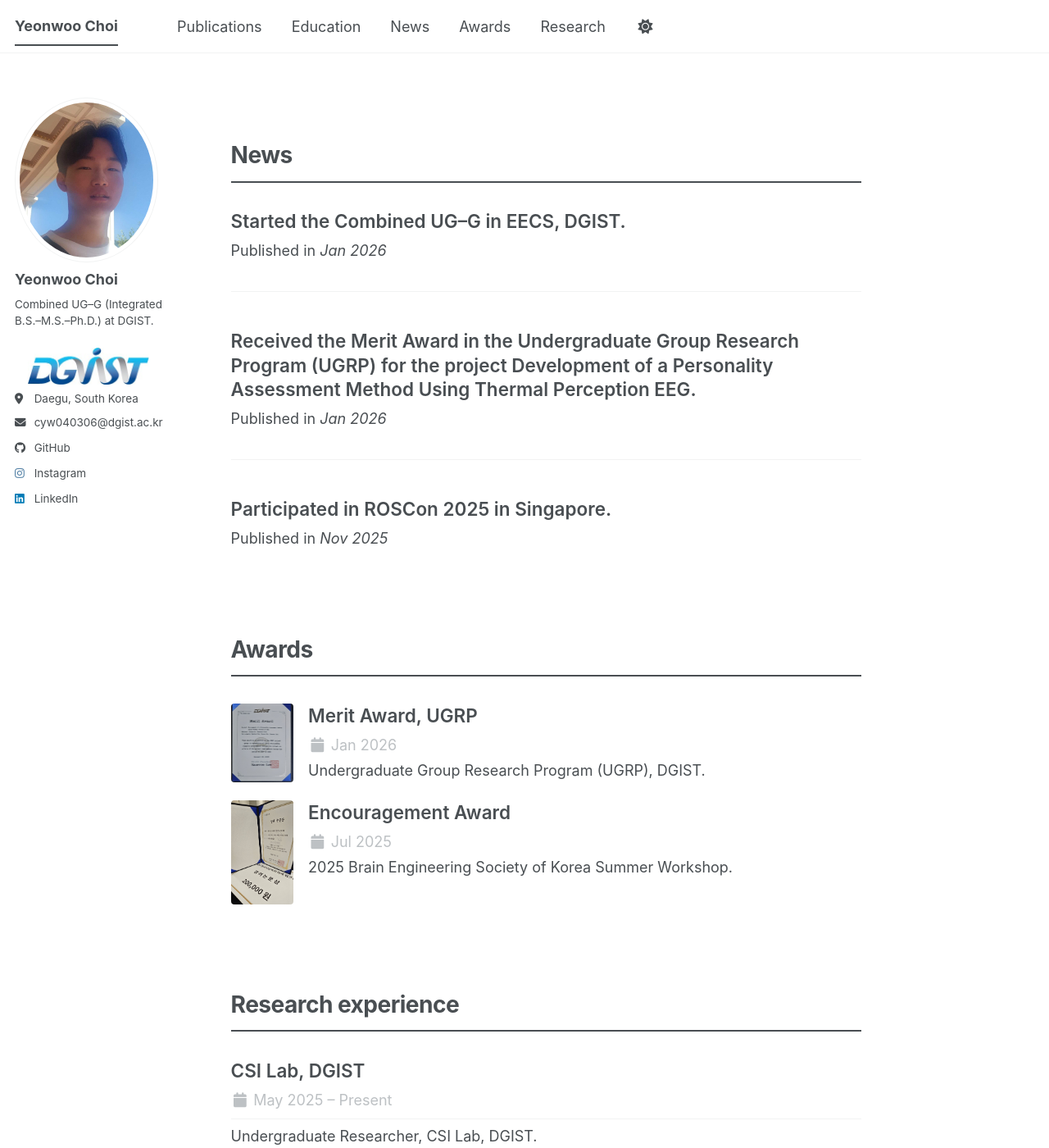
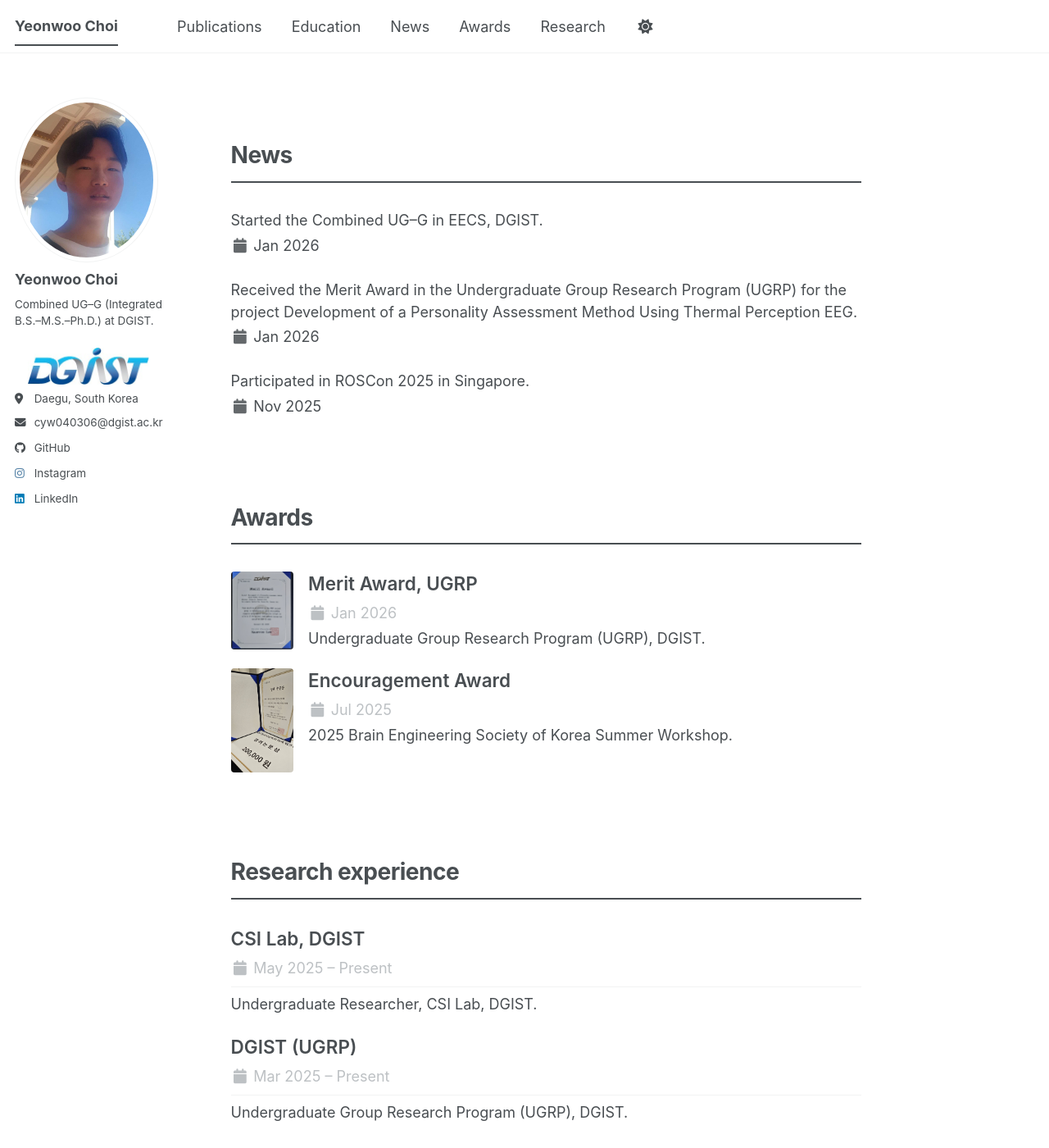
Before and after one commit to CTypeCharger/CTypeCharger.github.io, a Jekyll site: the page built from _pages/about.html, in a window 1280 px wide and 1400 px high, scrolled down 1356 px. Shown: the whole window at 82% size. Built offline with Jekyll 4.4.1, drawn with Linux system fonts in a browser that asks for light colours; a script bundle is joined from its source files by our own code; library files that are not in the unit come from our copies.

Commit message:
News typography like publication meta; spacing; title links to #about; ROSCon
Made-with: Cursor

```diff
--- a/_includes/archive-single.html
+++ b/_includes/archive-single.html
@@ -64,14 +64,12 @@
           <p> {{ post.type }}, <i>{{ post.venue }}</i>, {{ post.date | default: "1900-01-01" | date: "%Y" }} </p>
         {% elsif post.collection == 'publications' %}
           <p>Published in <i>{{ post.venue }}</i>, {{ post.date | default: "1900-01-01" | date: "%Y" }} </p>
-        {% elsif post.collection == 'news' %}
-          {% if post.period %}
-          <p>Published in <i>{{ post.period }}</i></p>
-          {% elsif post.date %}
-          <p>Published in <i>{{ post.date | date: "%b %Y" }}</i></p>
+        {% elsif post.period %}
+          {% if post.collection == 'news' %}
+          <p class="archive__item-news-meta"><i class="fa fa-fw fa-calendar" aria-hidden="true"></i> {{ post.period }}</p>
+          {% else %}
+          <p class="page__meta"><i class="fa fa-fw fa-calendar" aria-hidden="true"></i> {{ post.period }}</p>
           {% endif %}
-        {% elsif post.period %}
-          <p class="page__meta"><i class="fa fa-fw fa-calendar" aria-hidden="true"></i> {{ post.period }}</p>
         {% elsif post.date %}
          <p class="page__date"><strong><i class="fa fa-fw fa-calendar" aria-hidden="true"></i> {{ site.data.ui-text[site.locale].date_label | default: "Published:" }}</strong> <time datetime="{{ post.date | default: "1900-01-01" | date_to_xmlschema }}">{{ post.date | default: "1900-01-01" | date: "%B %d, %Y" }}</time></p>
         {% endif %}
--- a/_includes/masthead.html
+++ b/_includes/masthead.html
@@ -6,7 +6,7 @@
         <button><span class="navicon"></span></button>
         <ul class="visible-links">
           <li class="masthead__menu-item masthead__menu-item--lg persist {% if page.url == '/' or page.url == '/index.html' %}selected{% endif %}">
-            <a href="{{ base_path }}/#about-intro">{{ site.title }}</a>
+            <a href="{{ base_path }}/#about">{{ site.title }}</a>
           </li>
           {% for link in site.data.navigation.main %}
             {% if link.url contains 'http' %}
--- a/_pages/about.html
+++ b/_pages/about.html
@@ -13,7 +13,7 @@ redirect_from:
   - /research-experience/
 ---
 
-<p id="about-intro">Hi, my name is <strong>Yeonwoo Choi</strong>. I am a Combined UG–G (Integrated B.S.–M.S.–Ph.D.) student at <a href="https://www.dgist.ac.kr/">DGIST</a> (Daegu Gyeongbuk Institute of Science and Technology), South Korea, and a member of the <a href="https://csi.dgist.ac.kr/">CSI Lab</a>. I work on <strong>ROS 2</strong>, <strong>middleware</strong>, and <strong>networked robotic systems</strong> — especially how discovery and discovery traffic behave when many robots share a wireless network.</p>
+<p id="about">Hi, my name is <strong>Yeonwoo Choi</strong>. I am a Combined UG–G (Integrated B.S.–M.S.–Ph.D.) student at <a href="https://www.dgist.ac.kr/">DGIST</a> (Daegu Gyeongbuk Institute of Science and Technology), South Korea, and a member of the <a href="https://csi.dgist.ac.kr/">CSI Lab</a>. I work on <strong>ROS 2</strong>, <strong>middleware</strong>, and <strong>networked robotic systems</strong> — especially how discovery and discovery traffic behave when many robots share a wireless network.</p>
 
 <h2 id="research-interests">Research interests</h2>
 <ul>
@@ -58,7 +58,7 @@ redirect_from:
 </div>
 
 <h2 id="news">News</h2>
-<div class="archive archive--news">
+<div class="archive">
 {% assign sorted_news = site.news | sort: 'date' | reverse %}
 {% for post in sorted_news %}
   {% include archive-single.html %}
--- a/_sass/layout/_archive.scss
+++ b/_sass/layout/_archive.scss
@@ -116,25 +116,38 @@
     margin-top: 0;
   }
 
-  /* News list: same spacing as publication-inline; meta line matches publication <p> (body text, not .page__meta) */
-  .archive--news .list__item {
-    margin-bottom: 2.5em;
-    padding-bottom: 2em;
-    border-bottom: 1px solid var(--global-border-color);
+  /* News: match body <p> in .publication-inline (“Published in …”) — size & weight only */
+  .archive__item--news {
+    margin-bottom: 1.5em;
 
-    &:last-child {
-      margin-bottom: 0;
+    .archive__item-title {
+      margin-top: 0;
+      margin-bottom: 0.2em;
       padding-bottom: 0;
-      border-bottom: 0;
+      font-family: $global-font-family;
+      font-size: 1em;
+      font-weight: 400;
+      line-height: 1.5;
+      letter-spacing: normal;
+      color: var(--global-text-color);
+    }
+
+    .archive__item-news-meta {
+      margin: 0;
+      font-family: $global-font-family;
+      font-size: 1em;
+      font-weight: 400;
+      line-height: 1.5;
+      color: var(--global-text-color);
+    }
+
+    .archive__item-news-meta i {
+      opacity: 0.85;
     }
   }
 
-  .archive--news .archive__item--news > p {
+  .archive > .list__item:first-child .archive__item--news .archive__item-title {
     margin-top: 0;
-    margin-bottom: 0;
-    font-size: 1em;
-    color: var(--global-text-color);
-    font-family: inherit;
   }
 }
 
```
